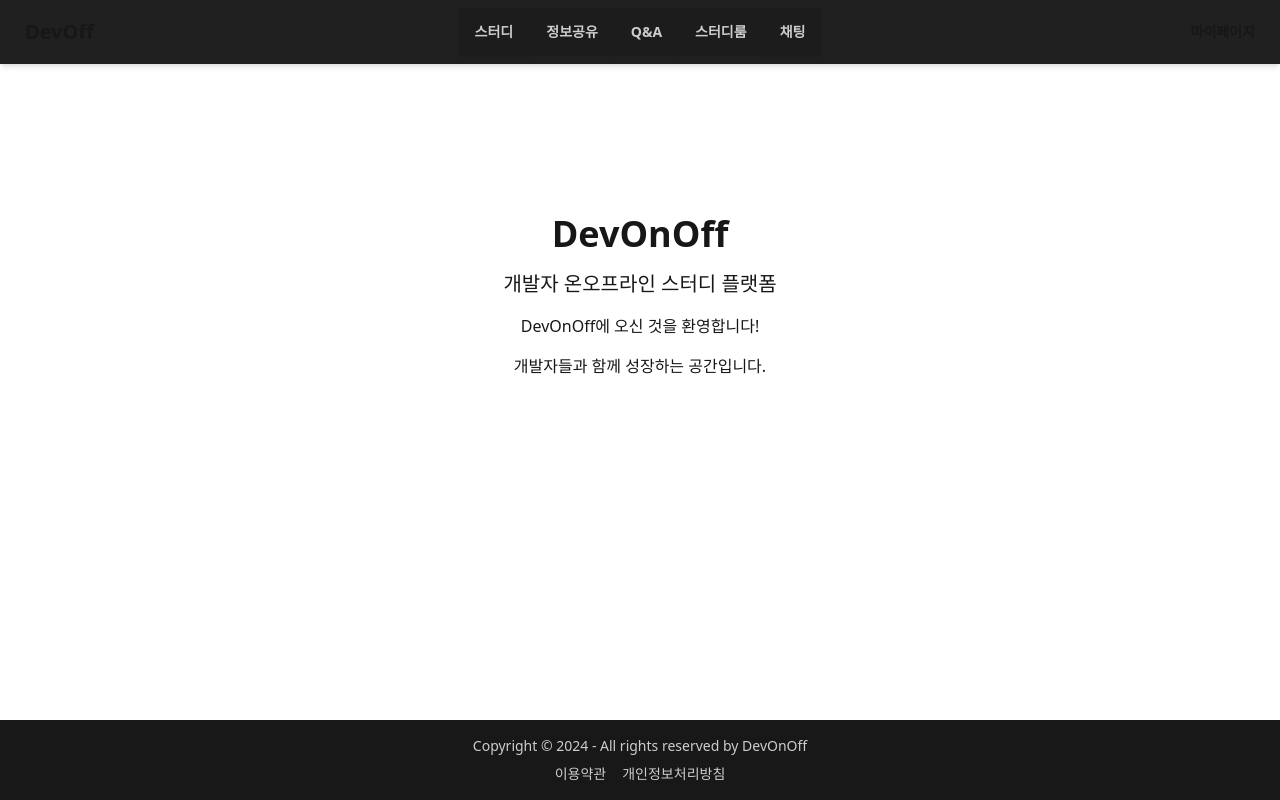
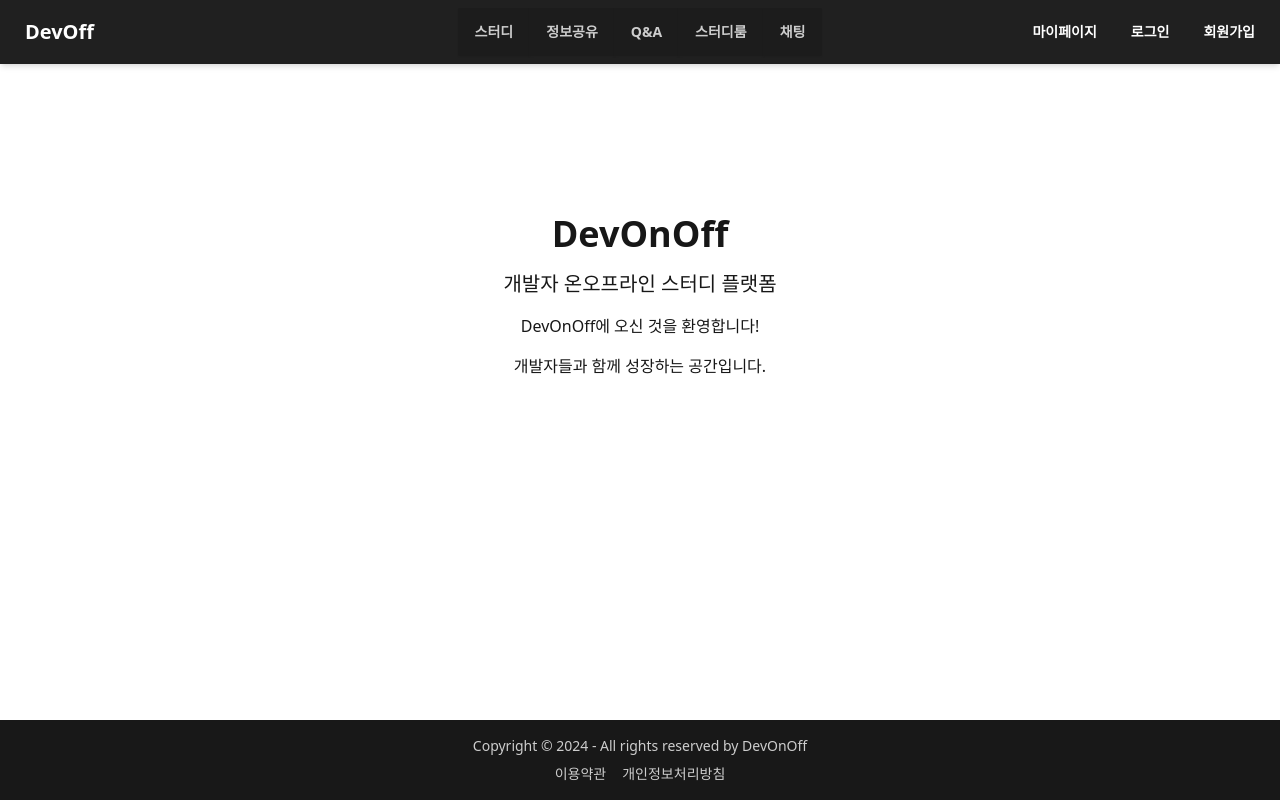
Before and after one commit to jyeoney/FrontEnd, a Next.js app: page / in a window 1280 px wide. Built offline with nearby package versions, Linux system fonts and the light colour scheme; no server answers.

Commit message:
feat: 헤더에 로그인, 회원가입 링크 추가 및 UI 개선

```diff
--- a/src/components/layout/Header/index.tsx
+++ b/src/components/layout/Header/index.tsx
@@ -13,7 +13,7 @@ export default function Header() {
   return (
     <header className="navbar bg-base-100 shadow-md">
       <div className="navbar-start">
-        <Link href="/" className="btn btn-ghost text-xl">
+        <Link href="/" className="btn btn-ghost text-xl text-white">
           DevOff
         </Link>
       </div>
@@ -52,8 +52,14 @@ export default function Header() {
         </div>
       </div>
       <div className="navbar-end">
-        <Link href="/mypage/1" className="btn btn-ghost">
+        <Link href="/mypage/1" className="btn btn-ghost text-white">
           마이페이지
+        </Link>
+        <Link href="/signin" className="btn btn-ghost text-white">
+          로그인
+        </Link>
+        <Link href="/signup" className="btn btn-ghost text-white">
+          회원가입
         </Link>
       </div>
     </header>
```
